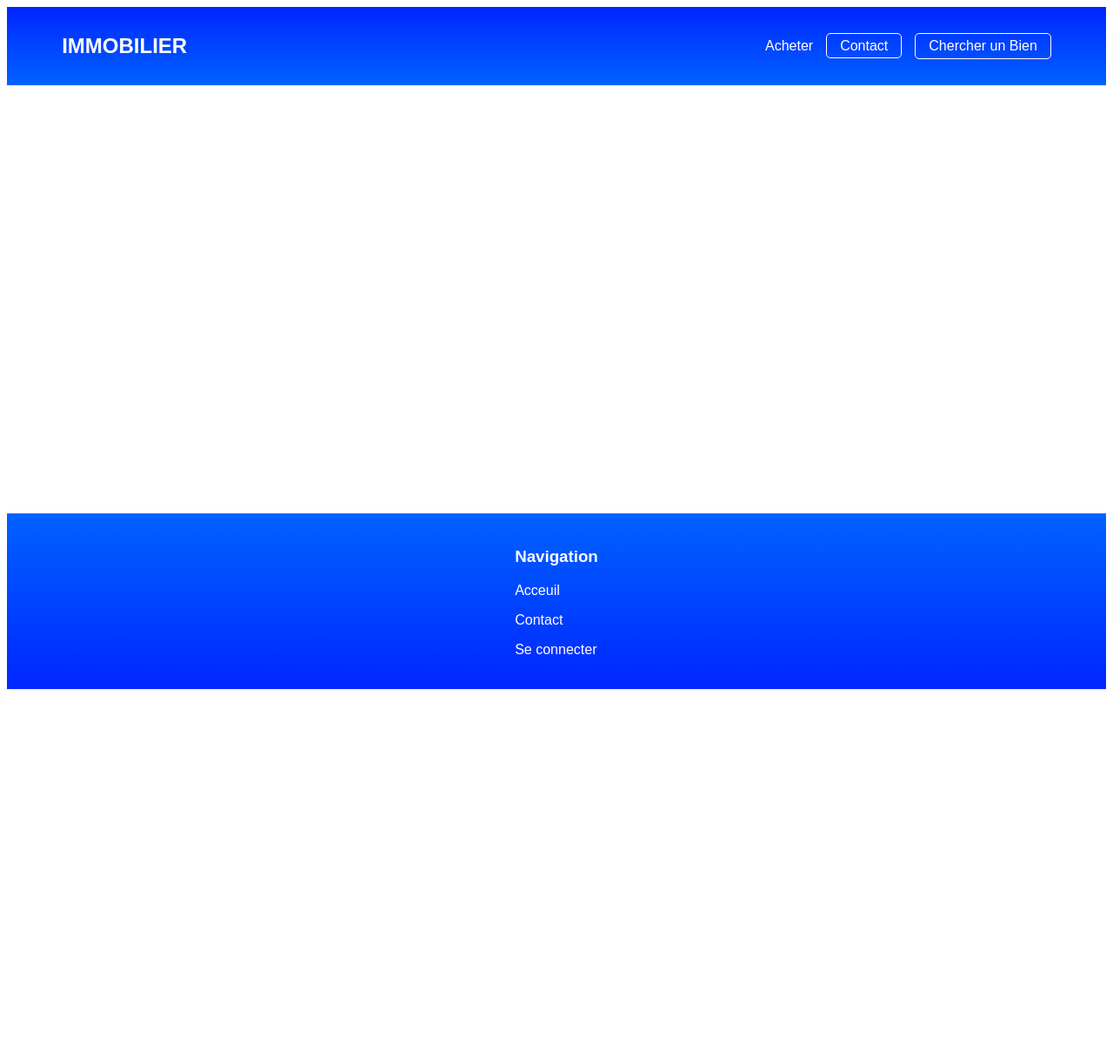
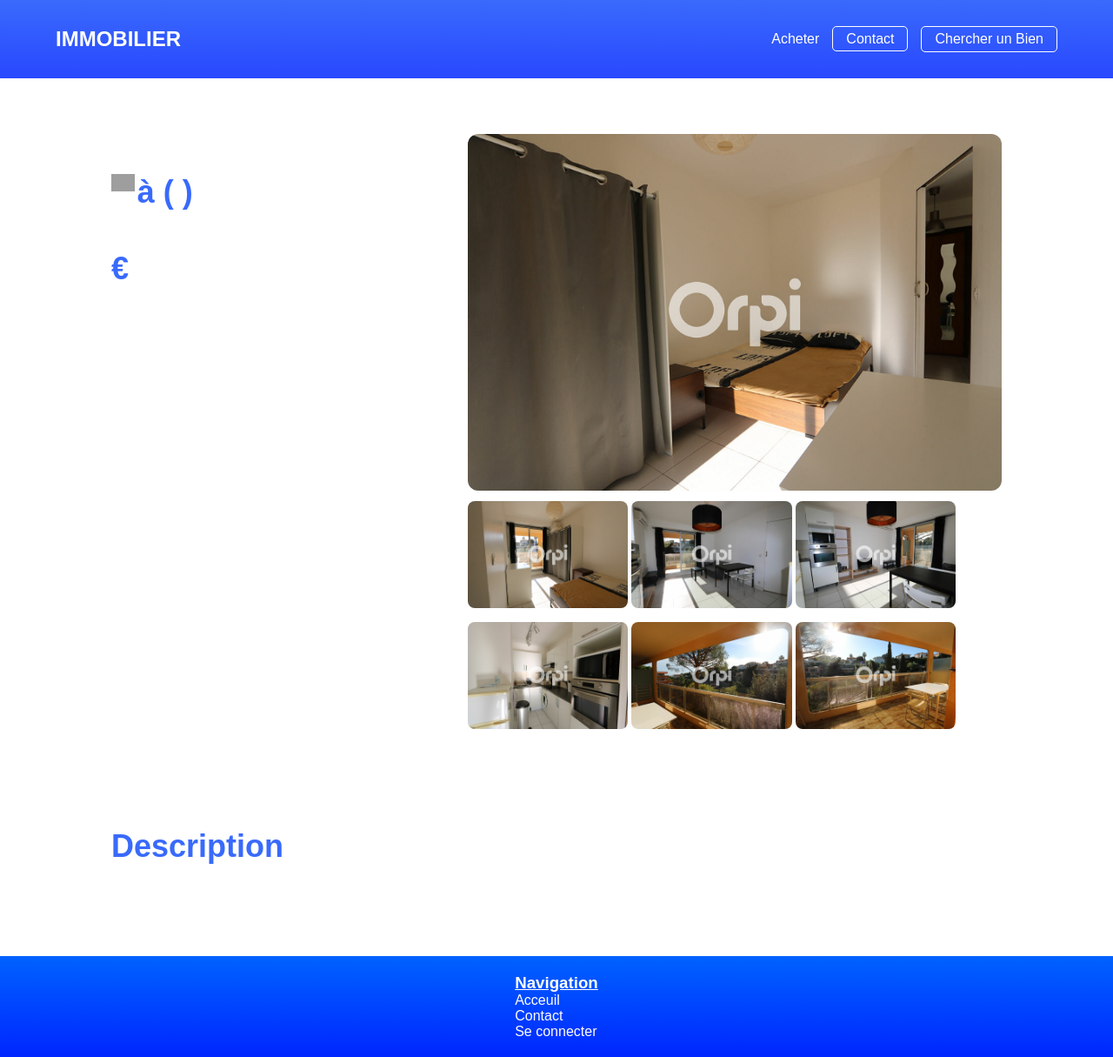
Before and after one commit to neit-H91/agenceimmo, a PHP site: page /vuescontroleurs/AfficherBien.php?id=Tourcoing in a window 1280 px wide. Shown: the whole page at 87% size. Before the commit the page ends 793 px from the top, so only its background shows below. Run offline with PHP 8.4, Linux system fonts and the light colour scheme; data comes from the database, SQL or seed files in the repository; grey boxes are pictures that could not be loaded.

Commit message:
Update AfficherBien.php

```diff
--- a/vuescontroleurs/AfficherBien.php
+++ b/vuescontroleurs/AfficherBien.php
@@ -5,13 +5,100 @@
 <?php
             include('../inc/entete.inc');
             ?>
-            <!--Code pour afficher les informations du bien id -
-                code php pour l'affichage des biens ( Requête Sql )
-                2- faire une phrase générique pour afficher les infos les biens -->
-
     <?php
         include_once '../autres/RechercheInformation.php';
     ?>
+<head>
+    <meta charset="UTF-8">
+    <meta http-equiv="X-UA-Compatible" content="IE=edge">
+    <meta name="viewport" content="width=device-width, initial-scale=1.0">
+    <title>Page bien</title>
+    <link rel="stylesheet" href="../css/style-biens.css">
+</head>
+
+<div class="Page">
+    <div class="contenu">
+        <div class="presentation">
+            <div class="texte">
+                <div class="titre">
+                    <?php
+                    echo '<h1>' . $desInformations['titre'] .  '</h1>'
+                    ?>
+                </div>
+                <div class="location">
+                    <img src="https://cdn-icons-png.flaticon.com/512/2838/2838912.png" alt="">
+                    <?php
+                    echo '<h3> ' .$desInformations['adresse']. ' à ' .$desInformations['ville'] . ' ( ' .$desInformations['codeP'] .' ) </h3>';
+                    ?>
+
+                </div>
+                <div class="prix">
+                    <?php
+                    echo '<h3> ' .$desInformations['prix'] . ' € </h3>';
+                    ?>
+                </div>
+            </div>
+            <div class="photos">
+                <div class="image-principale">
+                    <img src="../../img/terrains/terrain1/img1.jpg" alt="">
+                </div>
+                <div class="image-secondaires">
+                    <div class="row1"><img src="../../img/terrains/terrain1/img2.jpg" alt="">
+                    <img src="../../img/terrains/terrain1/img3.jpg" alt="">
+                    <img src="../../img/terrains/terrain1/img4.jpg" alt=""></div>
+                    <div class="row2">
+                        <img src="../../img/terrains/terrain1/img5.jpg" alt="">
+                    <img src="../../img/terrains/terrain1/img6.jpg" alt="">
+                    <img src="../../img/terrains/terrain1/img7.jpg" alt="">
+                    </div>
+
+                </div>
+            </div>
+        </div>
+        <div class="dessous">
+            <div class="description">
+                <br>
+                <!--<div class="caracs">
+                <div class="un"><img src="../../img/pictos/chambres picto.png" alt="">
+                <h4>3 chambres</h4>
+                </div>
+                <div class="deux">
+                    <img src="../../img/pictos/sdb picto.png" alt="">
+                    <h4>2 salle de bain</h4>
+                </div>
+                <div class="trois">
+                    <img src="../../img/pictos/surface picto.png" alt="">
+                    <h4>200m² avec jardin</h4>
+                </div>
+                </div>-->
+            </div>
+            <div class="Avis">
+                <h3> Description </h3>
+                    <?php
+                        echo '<h2> ' . $desInformations['descript'] . ' </h2>';
+                    ?>
+            </div>
+            <!---
+            <div class="bilan-energetique">
+                <h3>Bilan energetique</h3><br><br><br>
+                <div class="consomation">
+                    <div class="Chauffage">
+                        <p>Diagnostique de performances énergétique (DPE)</p><br>
+                        POST
+                        <img src="../../img/consos/perfEnergie/conso B.png" alt="">
+                    </div>
+                    <div class="Effet-de-Serre">
+                        <p>Indice d'emission à effet de serre (GES)</p><br>
+                        POST
+                        <img src="../../img/consos/effetSerre/effet de serre C.png" alt="">
+                    </div>
+                </div>
+            </div>
+            --->
+        </div>
+</div>
+</div>
+
 
 <?php
             include('../inc/piedDePage.inc');
```
